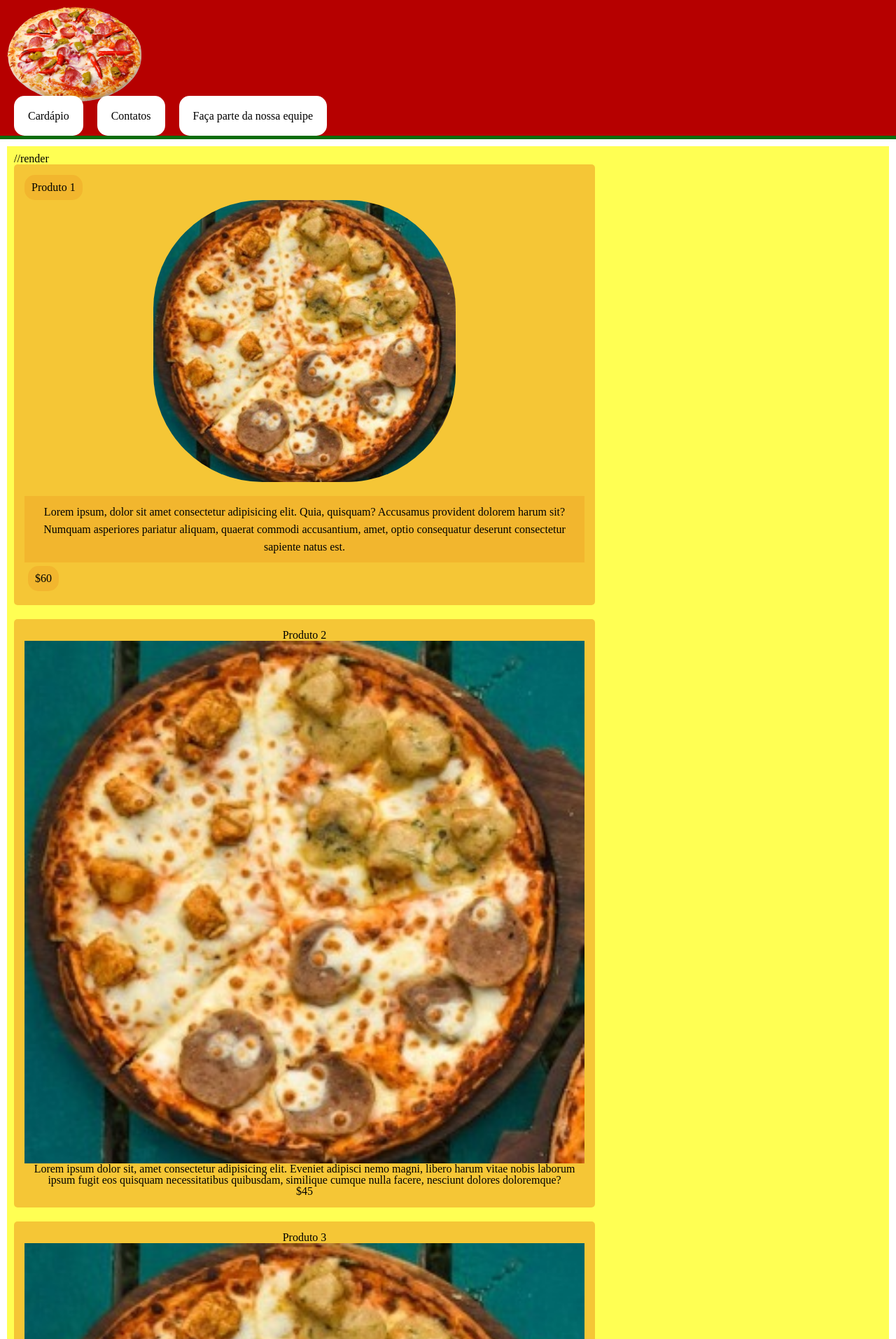
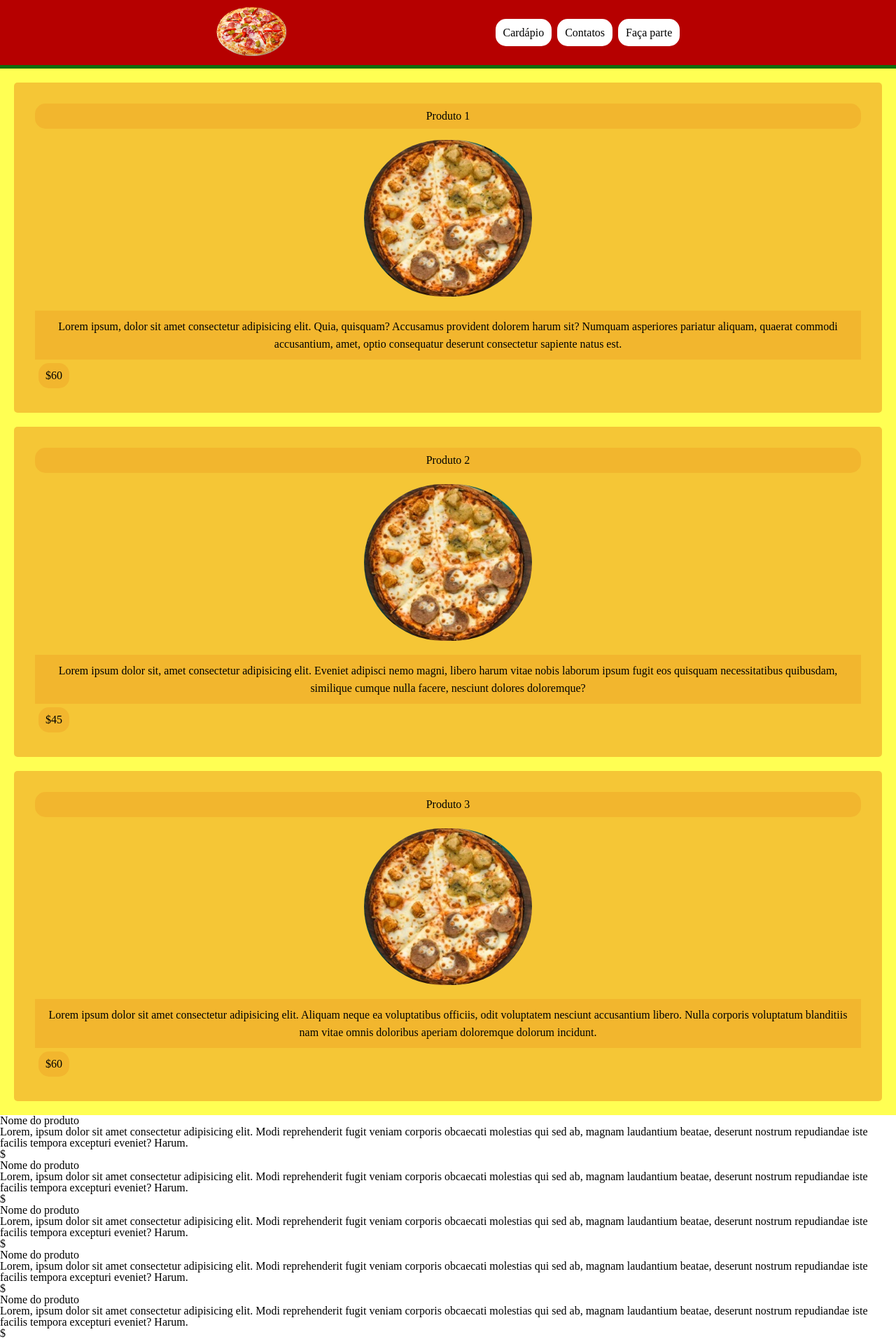
Before and after one commit to yurisntos/pizzaria, a PHP site: page / in a window 1280 px wide. Shown: the top 1914 px of the page at 70% size. Run offline with PHP 8.4, Linux system fonts and the light colour scheme; some web fonts are replaced.

Commit message:
layout mais responsivo

```diff
--- a/index.html
+++ b/index.html
@@ -5,13 +5,16 @@
     <meta http-equiv="X-UA-Compatible" content="IE=edge">
     <meta name="viewport" content="width=device-width, initial-scale=1.0">
     <title>projeto</title>
-    <link rel="stylesheet" href="index.css" >
+    <link rel="stylesheet" href="styles/globais.css" >
+    <link rel="stylesheet" href="styles/index.css" >
 </head>
 <body>
     <header>
         <div class="HeaderContainer">
+            <div class="headerContainer__img">
         <img src="imagens para projeto/pizza icon.png" alt="pizza" class="header__img--icon">
         </div>
+
         <nav>
             <ul class="navMenu">
                 <li class="navMenu__container">
@@ -21,14 +24,15 @@
                     <a class="navMenu__link" href="#">Contatos</a>
                 </li>
                 <li class="navMenu__container">
-                    <a class="navMenu__link" href="#">Faça parte da nossa equipe</a>
+                    <a class="navMenu__link" href="#">Faça parte </a>
                 </li>
             </ul>
         </nav>
+    </div>
     </header>
 <main>
     <div class="produtos__container">
-        //render
+
         <div class="produtos">
             <h2 class="produtos__nome">Produto 1</h2>
             <img src="imagens para projeto/pizzaMenor2.jpeg" class="produtos__img--pizza" alt="pizza">
@@ -36,16 +40,16 @@
             <p class="produtos__preco">$60</p>
         </div>
         <div class="produtos">
-            <h2 class="nomeProdutos">Produto 2</h2>
-            <img src="imagens para projeto/pizzaMenor2.jpeg" class="produtosPizza"  alt="pizza">
-            <p class="infoProdutos">Lorem ipsum dolor sit, amet consectetur adipisicing elit. Eveniet adipisci nemo magni, libero harum vitae nobis laborum ipsum fugit eos quisquam necessitatibus quibusdam, similique cumque nulla facere, nesciunt dolores doloremque?</p>
-            <p class="preço">$45</p>
+            <h2 class="produtos__nome">Produto 2</h2>
+            <img src="imagens para projeto/pizzaMenor2.jpeg" class="produtos__img--pizza"  alt="pizza">
+            <p class="produtos__info">Lorem ipsum dolor sit, amet consectetur adipisicing elit. Eveniet adipisci nemo magni, libero harum vitae nobis laborum ipsum fugit eos quisquam necessitatibus quibusdam, similique cumque nulla facere, nesciunt dolores doloremque?</p>
+            <p class="produtos__preco">$45</p>
         </div>
         <div class="produtos">
-            <h2 class="nomeProdutos">Produto 3</h2>
-            <img src="imagens para projeto/pizzaMenor2.jpeg" class="produtosPizza"  alt="pizza">
-            <p class="infoProdutos">Lorem ipsum dolor sit amet consectetur adipisicing elit. Aliquam neque ea voluptatibus officiis, odit voluptatem nesciunt accusantium libero. Nulla corporis voluptatum blanditiis nam vitae omnis doloribus aperiam doloremque dolorum incidunt.</p>
-            <p class="preço">$60</p>
+            <h2 class="produtos__nome">Produto 3</h2>
+            <img src="imagens para projeto/pizzaMenor2.jpeg" class="produtos__img--pizza"  alt="pizza">
+            <p class="produtos__info">Lorem ipsum dolor sit amet consectetur adipisicing elit. Aliquam neque ea voluptatibus officiis, odit voluptatem nesciunt accusantium libero. Nulla corporis voluptatum blanditiis nam vitae omnis doloribus aperiam doloremque dolorum incidunt.</p>
+            <p class="produtos__preco">$60</p>
         </div>
     </div>
     <div class="cardapio__container">
@@ -102,7 +106,7 @@
             <img src="imagens para projeto/o-email.png" alt="iconEmail" class="footer__email--img">
         </div>
         <div class="footer__telefone">
-        <h2 class="footer__telefone--title">Ligue para nós!</h2>
+        <h2 class="footer__telefone--title">Ligue para nós</h2>
         <img src="imagens para projeto/telefone.png" alt="iconTel" class="footer__telefone--img">
         </div>
     </div>
@@ -110,20 +114,20 @@
 
     <form action="POST">
         <h1 class="tituloForm">Faça já seu pedido!</h1>
-        <div class="input">
-            <input type="text"placeholder="Digite seu nome" name="nome" id="nome">
+        <div class="inputFooter">
+            <input type="text"placeholder="Digite seu nome" name="nome" class="nome inputStyle ">
 
         </div>
-        <div class="input">
-            <input type="text" placeholder="Digite seu sobrenome" name="sobrenome" id="sobrenome">
+        <div class="inputFooter">
+            <input type="text" placeholder="Digite seu sobrenome" name="sobrenome" class="sobrenome inputStyle">
 
         </div>
-        <div class="input">
-            <input type="email" placeholder="Informe-nos seu e-mail" name="email" id="emails">
+        <div class="inputFooter">
+            <input type="email" placeholder="Informe-nos seu e-mail" name="email" class="emails inputStyle">
 
         </div>
-        <div class="input">
-            <input type="tel" placeholder="Digite seu telefone" name="telefone" id="numerotelefone">
+        <div class="inputFooter">
+            <input type="tel" placeholder="Digite seu telefone" name="telefone" class="numerotelefone inputStyle">
 
         </div>
         <!-- <div class="inputDate">
--- a/styles/index.css
+++ b/styles/index.css
@@ -34,38 +34,35 @@
     background-color:#B60000;
     padding: 10px;
 }
-.headerContainer{
+.HeaderContainer {
     display: flex;
+    align-items: center;
     justify-content: space-between;
-    align-items: center;
+}
+.header__img--icon{
+    width: 100px;
+}
 
-
-}
 nav{
     display: flex;
 }
 .navMenu{
     list-style-type: none;
     display: flex;
+    gap: 8px;
 
 }
 .navMenu__container{
-    margin: 10px;
+
 }
 .navMenu__link {
     text-decoration: none;
     color: black;
     background-color: white;
-    padding: 20px;
     border-radius: 15px;
-}
-.navMenu:hover {
-    background-color: yellow;
-    box-shadow: 14px 14px 20px 3px rgba(0,0,0,0.85);
-    -webkit-box-shadow: 14px 14px 20px 3px rgba(0,0,0,0.85);
-    -moz-box-shadow: 14px 14px 20px 3px rgba(0,0,0,0.85);
 
 }
+
 main{
     display: flex;
     flex-direction: column;
@@ -88,8 +85,9 @@
 .produtos {
     text-align: center;
     background-color: #f2b02cb7;
-    padding: 15px;
-    margin: 0 0 20px 0;
+
+    min-width: fit-content;
+    width: fit-content;
 }
 
 .produtos__img--pizza {
@@ -120,11 +118,11 @@
     flex-direction: column;
 }
 
-.produtos__container{
-    margin: 10px;
+.produtos__container {
     padding: 10px;
     background-color: rgba(255, 255, 0, 0.673);
-
+    display: flex;
+    overflow: auto;
 }
 .produtosc:hover{
     border: 0,5px solid black;
@@ -166,13 +164,12 @@
 footer__txt{
 
 }
-.footer__txt--principal{
-    font-size: xx-large;
-    padding: 15px;
+.footer__txt--principal {
+    font-size: x-large;
+    padding: 2px;
     width: max-content;
     background-color: yellow;
     color: black;
-
 }
 .footer__txt--secondtxt{
     color: white;
@@ -191,7 +188,7 @@
     color: white;
 }
 
-.footer__email{
+.footer__email {
     display: flex;
     background-color: yellow;
     width: max-content;
@@ -199,13 +196,15 @@
     align-items: center;
     border-radius: 10px;
     margin: 5px;
-    padding: 5px;
+
     cursor: pointer;
+
+    width: 100px;
 }
 .footer__telefone{
     display: flex;
     background-color:  yellow;
-    width: max-content;
+    width: 100px;
     flex-direction: column;
     align-items: center;
     border-radius: 10px;
@@ -214,62 +213,129 @@
     cursor: pointer;
 }
 .footer__telefone--title{
+    line-break: anywhere;
+}
 
-}
 .footer__telefone--img{
+    width: 2rem;
 
 }
 .botaofo {
     padding: 14px;
-    width: 268px;
+
     background-color: yellow;
     border: none;
     cursor: pointer;
 }
-.botaofo:hover{
-   border: 1px solid white;
-}
+
 .tituloForm{
     background-color: yellow;
-    padding: 10px;
+
     margin-top: 15px;
     font-size: 20px;
     text-align: center;
 
+    width: 126px;
 
 }
-.input{
-    margin: 0px 0px 15px 0px;
-
- }
- input#nome {
-     margin-top: 10px;
+.inputStyle{
+    margin-top: 10px;
      border: none;
      padding: 15px;
      text-align: center;
-     width: 237px;
+     width: 6rem;
+}
 
- }
- input#sobrenome {
-     border: none;
-     padding: 15px;
-     text-align: center;
-     width: 237px;
- }
- input#emails {
-     border: none;
-     padding: 15px;
-     text-align: center;
-     width: 237px;
- }
- input#numerotelefone {
-     border: none;
-     padding: 15px;
-     text-align: center;
-     width: 237px;
- }
  .botaoF{
     margin-top: 5px;
     margin-bottom: 5px;
 
 }
+@media (min-width:750px){
+    .HeaderContainer {
+        display: flex;
+        align-items: center;
+        justify-content: space-evenly;
+    }
+    .navMenu__link {
+        text-decoration: none;
+        color: black;
+        background-color: white;
+        border-radius: 15px;
+        padding: 11px;
+    }
+    .produtos__container {
+        padding: 10px;
+        background-color: rgba(255, 255, 0, 0.673);
+        display: flex;
+
+        flex-direction: column;
+    }
+    .produtos__nome {
+        background-color: #f2b02cb7;
+        padding: 10px;
+        border-radius: 15px;
+        margin-bottom: 1rem;
+        width: auto;
+    }
+
+    .produtos__img--pizza {
+        border-radius: 156px;
+        width: 15rem;
+    }
+}
+@media (min-width: 1024px){
+    .HeaderContainer {
+        display: flex;
+        align-items: center;
+        justify-content: space-evenly;
+    }
+    .navMenu__link {
+        text-decoration: none;
+        color: black;
+        background-color: white;
+        border-radius: 15px;
+        padding: 11px;
+    }
+    .produtos__container {
+        padding: 10px;
+        background-color: rgba(255, 255, 0, 0.673);
+        display: flex;
+        flex-direction: column;
+    }
+    .produtos__nome {
+        background-color: #f2b02cb7;
+        padding: 10px;
+        border-radius: 15px;
+        margin-bottom: 1rem;
+        width: auto;
+    }
+
+    .produtos__img--pizza {
+        border-radius: 156px;
+        width: 15rem;
+    }
+
+    .inputStyle{
+        margin-top: 10px;
+         border: none;
+         padding: 15px;
+         text-align: center;
+         width: 15rem;
+    }
+    .footer__txt--principal {
+        font-size: xxx-large;
+        padding: 5px;
+        width: max-content;
+        background-color: yellow;
+        color: black;
+    }
+    .tituloForm {
+        background-color: yellow;
+        margin-top: 15px;
+        font-size: 20px;
+        text-align: center;
+        width: 16.9rem;
+    }
+
+}
```
